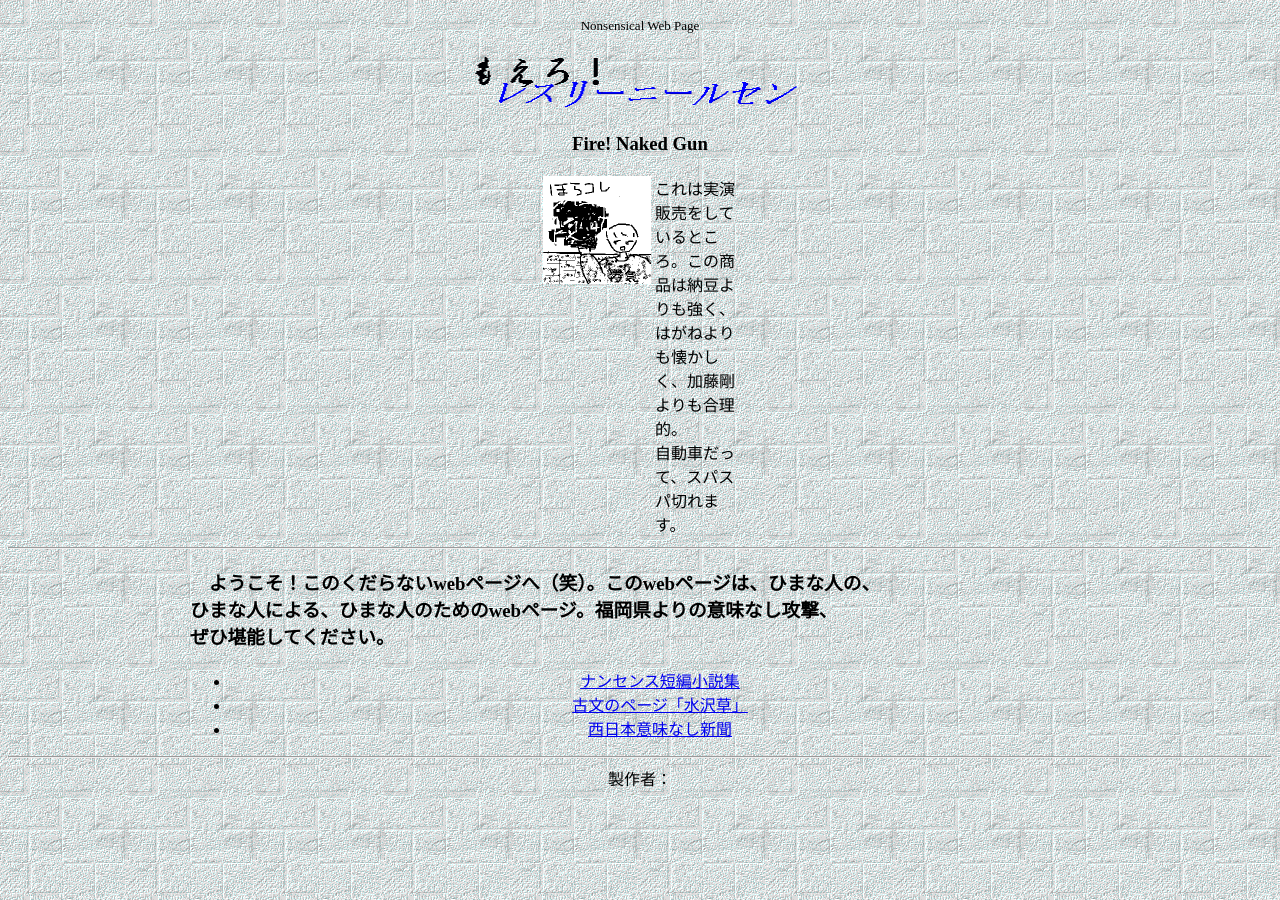
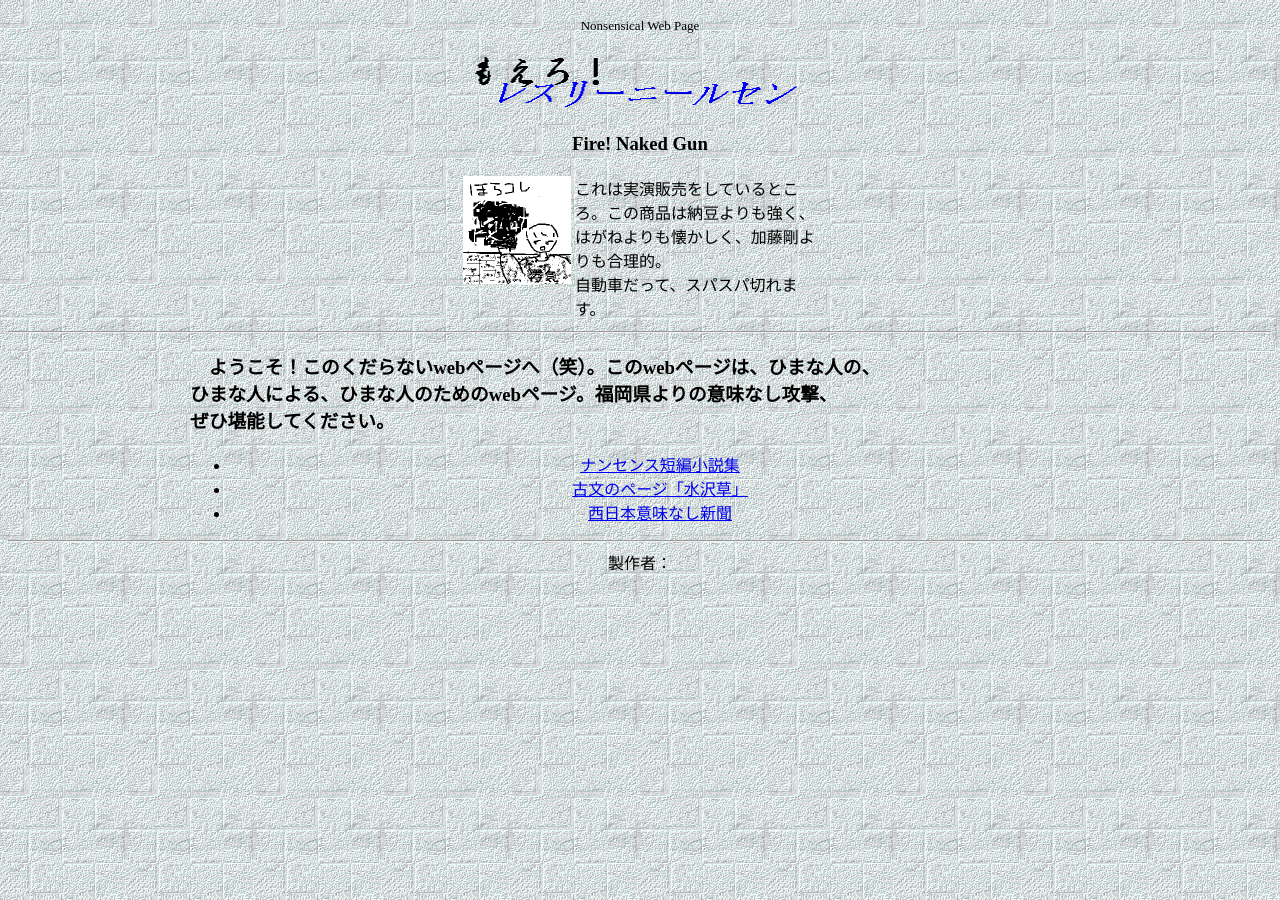
Before and after one commit to mtmt2199/mtmt2199.github.io, a Jekyll site: the page moero/moero.html, which Jekyll copies as it is, in a window 1280 px wide. Built offline with Jekyll 4.4.1, drawn with Linux system fonts in a browser that asks for light colours.

Commit message:
moero.html を更新

```diff
--- a/moero/moero.html
+++ b/moero/moero.html
@@ -20,7 +20,7 @@
 <H3 align = center>
 Fire! Naked Gun</H3>
 
-<table border=0 width=200>
+<table border=0 width=360>
 <tr>
 <td valign=top><IMG SRC="jitsuen.1.gif" ALIGN=BOTTOM alt=Profile(English) width=108 height=108></td>
 <td valign=top>これは実演販売をしているところ。この商品は納豆よりも強く、はがねよりも懐かしく、加藤剛よりも合理的。<br>自動車だって、スパスパ切れます。</td>
```
